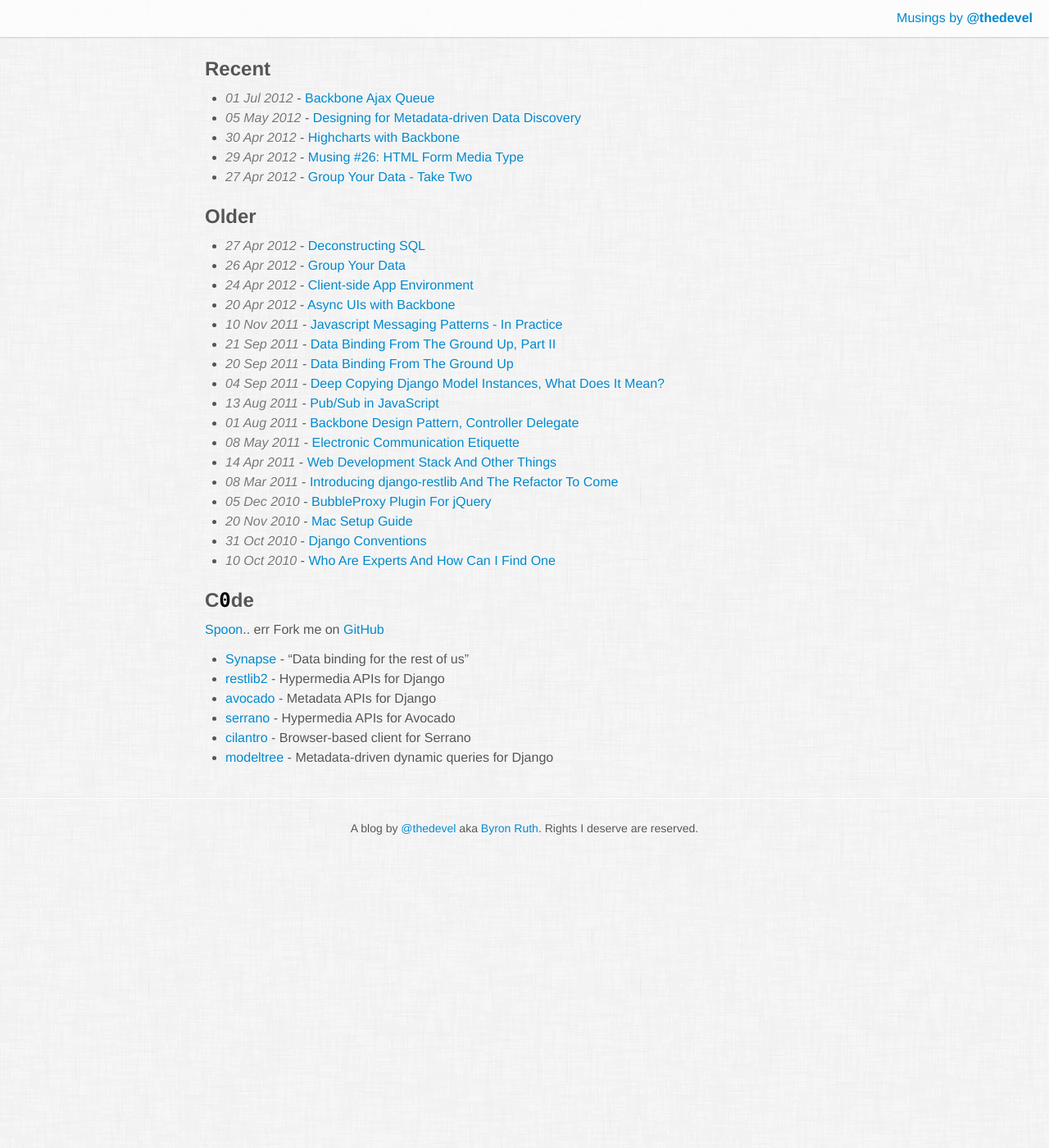
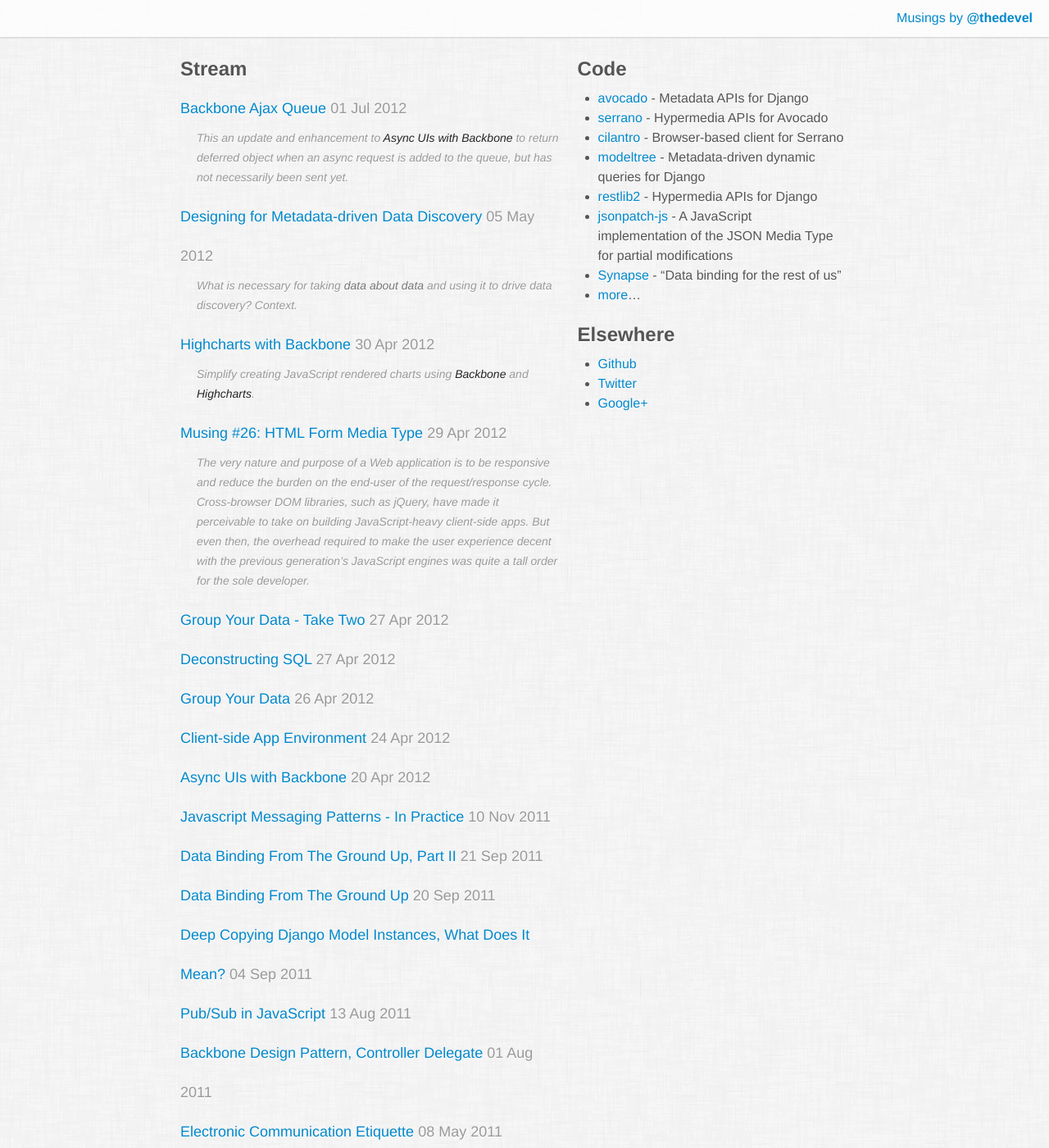
Before and after one commit to bruth/devel.io, a Jekyll site: the page built from index.md, in a window 1280 px wide and 1400 px high. Shown: the whole window at 82% size. Built offline with Jekyll 4.4.1, drawn with Linux system fonts in a browser that asks for light colours; some web fonts are replaced; Markdown is read by kramdown in place of the engine named in the settings; some of the changed text lies outside the part shown.

Commit message:
Fresh layout on index page Add ability to define a summary for a post to render on the index page

```diff
--- a/_posts/2012-04-29-musing-26.md
+++ b/_posts/2012-04-29-musing-26.md
@@ -1,6 +1,8 @@
 ---
 layout: post
 title: "Musing #26: HTML Form Media Type"
+summary: The very nature and purpose of a Web application is to be responsive and reduce the burden on the end-user of the request/response cycle. Cross-browser DOM libraries, such as jQuery, have made it perceivable to take on building JavaScript-heavy client-side apps. But even then, the overhead required to make the user experience decent with the previous generation's JavaScript engines was quite a tall order for the sole developer.
+
 ---
 
 The very nature and purpose of a Web application is to be responsive and reduce the burden on the end-user of the request/response cycle. Cross-browser DOM libraries, such as jQuery, have made it perceivable to take on building JavaScript-heavy client-side apps. But even then, the overhead required to make the user experience decent with the previous generation's JavaScript engines was quite a tall order for the sole developer.
--- a/_posts/2012-04-30-highcharts-with-backbone.md
+++ b/_posts/2012-04-30-highcharts-with-backbone.md
@@ -1,6 +1,8 @@
 ---
 layout: post
 title: Highcharts with Backbone
+summary: Simplify creating JavaScript rendered charts using [Backbone](http://backbonejs.org) and [Highcharts](http://www.highcharts.com).
+
 ---
 
 [Highcharts](http://www.highcharts.com/) is a pretty excellent charting library. It has a [plethora of configuration options](http://www.highcharts.com/ref/) which is great for customization, but is quite daunting for simple charts. I will applying some [convention over configuration](http://en.wikipedia.org/wiki/Convention_over_configuration) in the examples below mainly to keep things simple.
--- a/_posts/2012-05-05-designing-metadata-driven-data-discovery.md
+++ b/_posts/2012-05-05-designing-metadata-driven-data-discovery.md
@@ -1,6 +1,9 @@
 ---
 layout: post
 title: Designing for Metadata-driven Data Discovery
+significance: 7
+summary: What is necessary for taking _data about data_ and using it to drive data discovery? Context.
+
 ---
 
 What is necessary for taking _data about data_ and using it to drive data discovery?
--- a/_posts/2012-07-01-backbone-ajax-queue.md
+++ b/_posts/2012-07-01-backbone-ajax-queue.md
@@ -1,6 +1,8 @@
 ---
 layout: post
 title: Backbone Ajax Queue
+summary: This an update and enhancement to [Async UIs with Backbone]({% post_url 2012-04-20-async-ui-backbone %}) to return deferred object when an async request is added to the queue, but has not necessarily been sent yet.
+
 ---
 
 **This is an update to an article I previously wrote about [Async UIs with Backbone]({% post_url 2012-04-20-async-ui-backbone %}).**
--- a/css/minimal.css
+++ b/css/minimal.css
@@ -65,3 +65,22 @@ footer {
     margin: 0 auto;
     max-width: 780px;
 }
+
+.title {
+    font-size: 18px;
+    font-weight: 400;
+}
+
+.summary {
+    margin-left: 20px;
+    font-style: italic;
+    color: #999;
+}
+
+.summary > * {
+    font-size: 14px;
+}
+
+.summary a {
+    color: #222;
+}
--- a/index.md
+++ b/index.md
@@ -2,23 +2,42 @@
 layout: default
 ---
 
-## Recent
+{% capture code %}
+- [avocado](http://cbmi.github.com/avocado/) - Metadata APIs for Django
+- [serrano](http://cbmi.github.com/serrano/) - Hypermedia APIs for Avocado
+- [cilantro](http://cbmi.github.com/cilantro/) - Browser-based client for Serrano
+- [modeltree](http://cbmi.github.com/modeltree/) - Metadata-driven dynamic queries for Django
+- [restlib2](http://bruth.github.com/restlib2/) - Hypermedia APIs for Django
+- [jsonpatch-js](http://bruth.github.com/jsonpatch-js/) - A JavaScript implementation of the JSON Media Type for partial modifications
+- [Synapse](http://bruth.github.com/synapse/) - "Data binding for the rest of us"
+- [more](https://github.com/bruth)...
+{% endcapture %}
 
-{% for post in site.posts limit:5%}- _{{ post.date | date_to_string }}_ - [{{ post.title }}]({{ post.url }})
+{% capture elsewhere %}
+- [Github](https://github.com/bruth)
+- [Twitter](https://twitter.com/thedevel)
+- [Google+](https://plus.google.com/106530954599911462020)
+{% endcapture %}
+
+
+<div class=row>
+<div class=span7>
+<h2>Stream</h2>
+
+{% for post in site.posts limit %}
+<h2 class=title><a href="{{ post.url }}">{{ post.title }}</a> <small>{{ post.date | date_to_string }}</small></h2>
+{% if post.summary %}
+{% capture summary %}{{ post.summary|markdownify }}{% endcapture %}
+<div class=summary>{{ summary }}</div>
+{% endif %}
 {% endfor %}
+</div>
 
-## Older
+<div class=span5>
+<h2>Code</h2>
+{{ code|markdownify }}
 
-{% for post in site.posts offset:5 %}- _{{ post.date | date_to_string }}_ - [{{ post.title }}]({{ post.url }})
-{% endfor %}
-
-## C`0`de
-
-[Spoon](https://bitbucket.org/spooning/).. err Fork me on [GitHub](https://github.com/bruth)
-
-- [Synapse](https://github.com/bruth/synapse) - "Data binding for the rest of us"
-- [restlib2](https://github.com/bruth/restliub2) - Hypermedia APIs for Django
-- [avocado](https://github.com/cbmi/avocado) - Metadata APIs for Django
-- [serrano](https://github.com/cbmi/serrano) - Hypermedia APIs for Avocado
-- [cilantro](https://github.com/cbmi/cilantro) - Browser-based client for Serrano
-- [modeltree](https://github.com/cbmi/modeltree) - Metadata-driven dynamic queries for Django
+<h2>Elsewhere</h2>
+{{ elsewhere|markdownify }}
+</div>
+</div>
```
